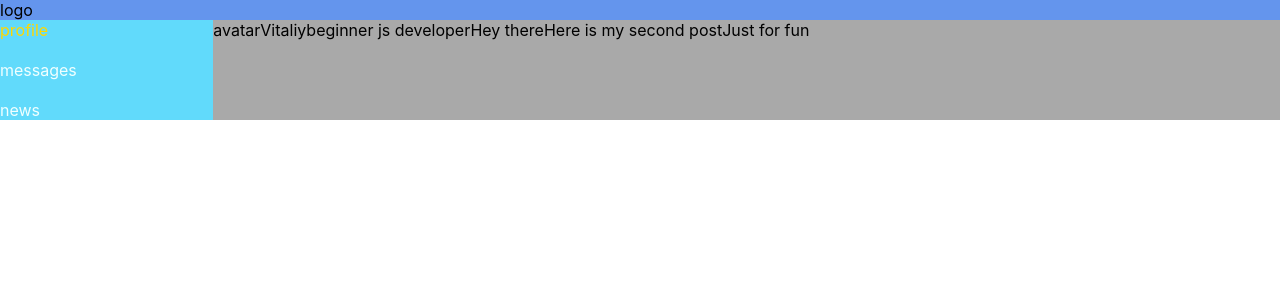
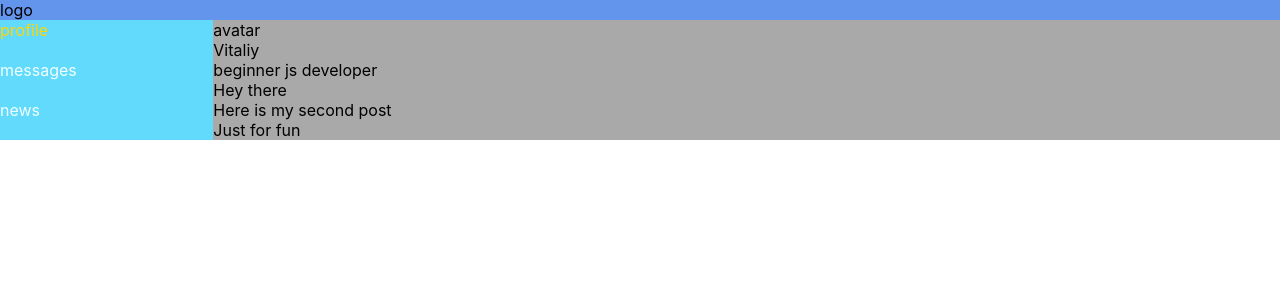
Before and after one commit to gostevVitalii/social-network-react, a React (Create React App) app: page /profile in a window 1280 px wide. Shown: the top 300 px of the page. Built offline with nearby package versions, Linux system fonts and the light colour scheme.

Commit message:
Move data to index.js

```diff
--- a/src/App.jsx
+++ b/src/App.jsx
@@ -5,39 +5,18 @@ import Messages from './components/Messages/Messages';
 import Navbar from './components/Navbar/Navbar';
 import Profile from './components/Profile/Profile';
 
-let navbarData = [
-  { to: '/profile', text: 'profile' },
-  { to: '/messages', text: 'messages' },
-  { to: '/news', text: 'news' },
-]
-let profileData = {
-  avatar: "avatar",
-  name: "Vitaliy",
-  description: "beginner js developer",
-  posts: [
-    { text: "Hey there" },
-    { text: "Here is my second post" },
-    { text: "Just for fun" },
-
-  ]
-
-}
-
-const dataBase = {
-  navbar: navbarData,
-  profile: profileData,
-}
 
 
-function App() {
+
+function App(props) {
   return (
     <BrowserRouter>
       <div class="App-wrap">
         <Header />
-        <Navbar data={dataBase.navbar} />
+        <Navbar data={props.data.navbar} />
         <div className="appContent">
           <Routes>
-            <Route path="/profile" element={<Profile data={dataBase.profile} />} />
+            <Route path="/profile" element={<Profile data={props.data.profile} />} />
             <Route path="/messages" element={<Messages />} />
           </Routes>
         </div>
--- a/src/components/Profile/Post/Post.jsx
+++ b/src/components/Profile/Post/Post.jsx
@@ -3,7 +3,7 @@ import s from './Post.module.css';
 
 const Post = (props) => {
   return (
-    props.text
+    <div>{props.text}</div>
 
   )
 }
--- a/src/components/Profile/Profile.jsx
+++ b/src/components/Profile/Profile.jsx
@@ -7,11 +7,10 @@ const Profile = (props) => {
 
   return (
     <div className={s.profile}>
-      {props.data.avatar}
-      {props.data.name}
-      {props.data.description}
-      {posts}
-
+      <div>{props.data.avatar}</div>
+      <div>{props.data.name}</div>
+      <div> {props.data.description}</div>
+      <div>{posts}</div>
     </div>
   )
 }
--- a/src/components/Profile/Profile.module.css
+++ b/src/components/Profile/Profile.module.css
@@ -1,3 +1,6 @@
 .profile {
   background-color: darkgrey;
+  display: flex;
+  flex-direction: column;
+
 }
--- a/src/index.js
+++ b/src/index.js
@@ -4,10 +4,30 @@ import './index.css';
 import App from './App';
 import reportWebVitals from './reportWebVitals';
 
+let navbarData = [
+  { to: '/profile', text: 'profile' },
+  { to: '/messages', text: 'messages' },
+  { to: '/news', text: 'news' },
+]
+let profileData = {
+  avatar: "avatar",
+  name: "Vitaliy",
+  description: "beginner js developer",
+  posts: [
+    { text: "Hey there" },
+    { text: "Here is my second post" },
+    { text: "Just for fun" },
+  ]
+}
+const dataBase = {
+  navbar: navbarData,
+  profile: profileData,
+}
+
 const root = ReactDOM.createRoot(document.getElementById('root'));
 root.render(
   <React.StrictMode>
-    <App />
+    <App data={dataBase} />
   </React.StrictMode>
 );
 
```
